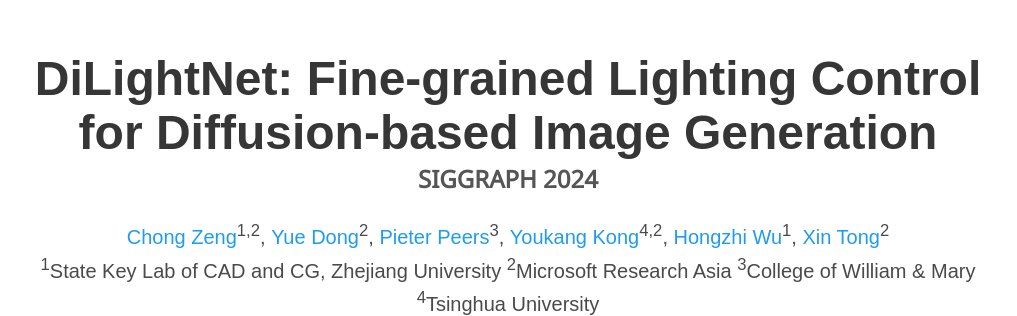
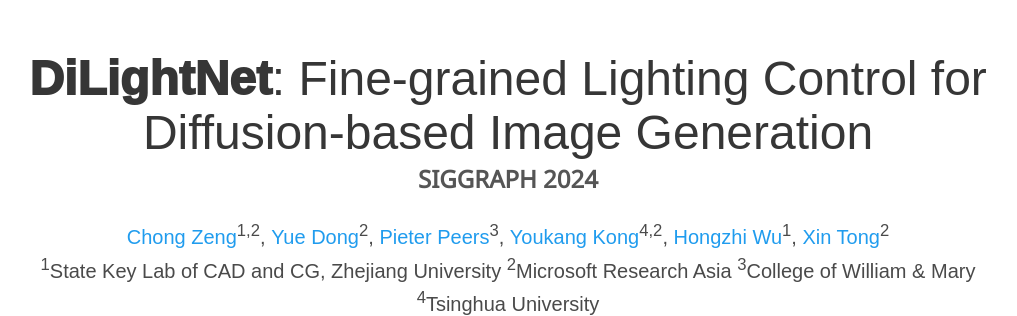
Before and after one commit to dilightnet/dilightnet.github.io, a plain HTML site: page index.html in a window 1280 px wide. Shown: the top 316 px of the page, without its empty margins (132-1149 px from the left). Drawn offline with nearby package versions, Linux system fonts and the light colour scheme; some icons are missing; a web font is replaced by a local one.

Commit message:
Update index.html

```diff
--- a/index.html
+++ b/index.html
@@ -41,7 +41,7 @@
       <div class="container is-max-desktop">
         <div class="columns is-centered">
           <div class="column has-text-centered">
-            <h1 class="title is-1 publication-title">DiLightNet: Fine-grained Lighting Control for Diffusion-based Image Generation
+            <h1 class="title is-1 publication-title" style="font-weight: 500;"><b style="font-weight: 1000;">DiLightNet</b>: Fine-grained Lighting Control for Diffusion-based Image Generation
             </h1>
             <h2 class="subtitle is-size-4 publication-venue">SIGGRAPH 2024</h2>
             <div class="is-size-5 publication-authors">
```
